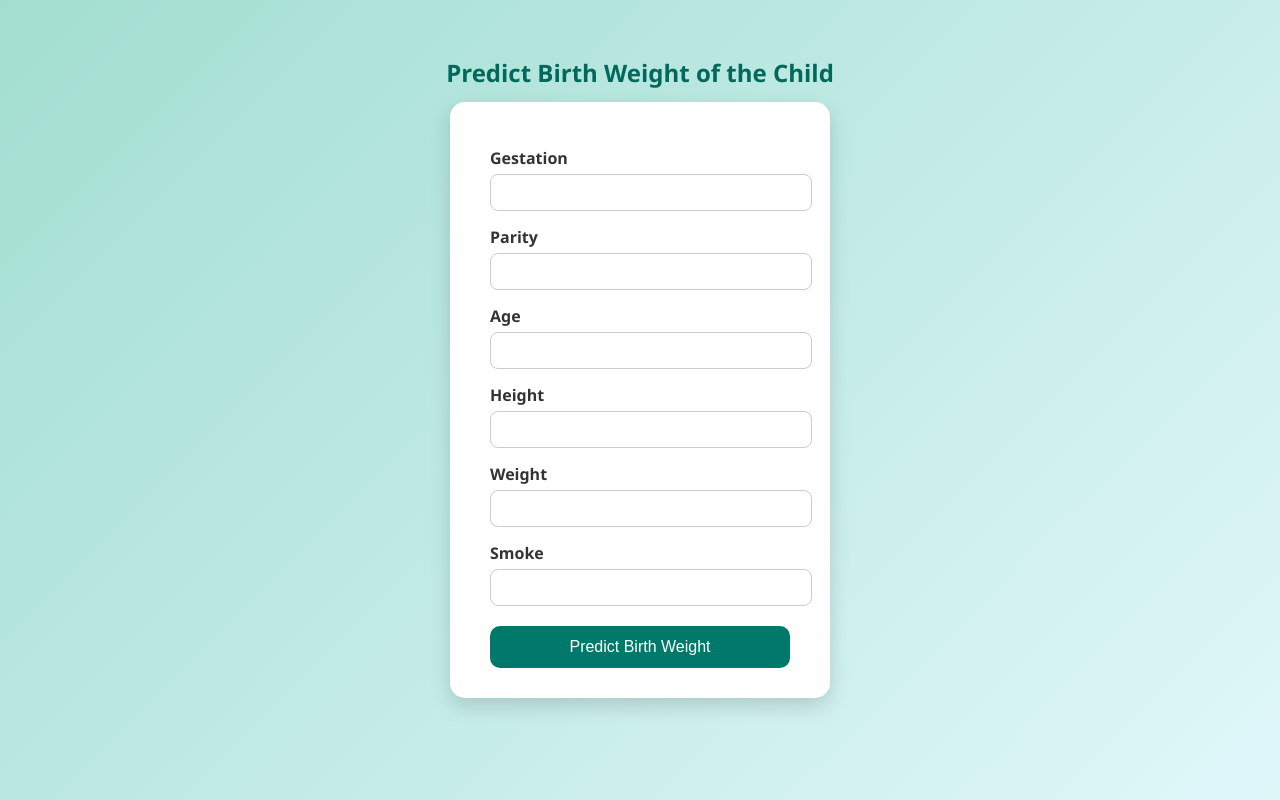
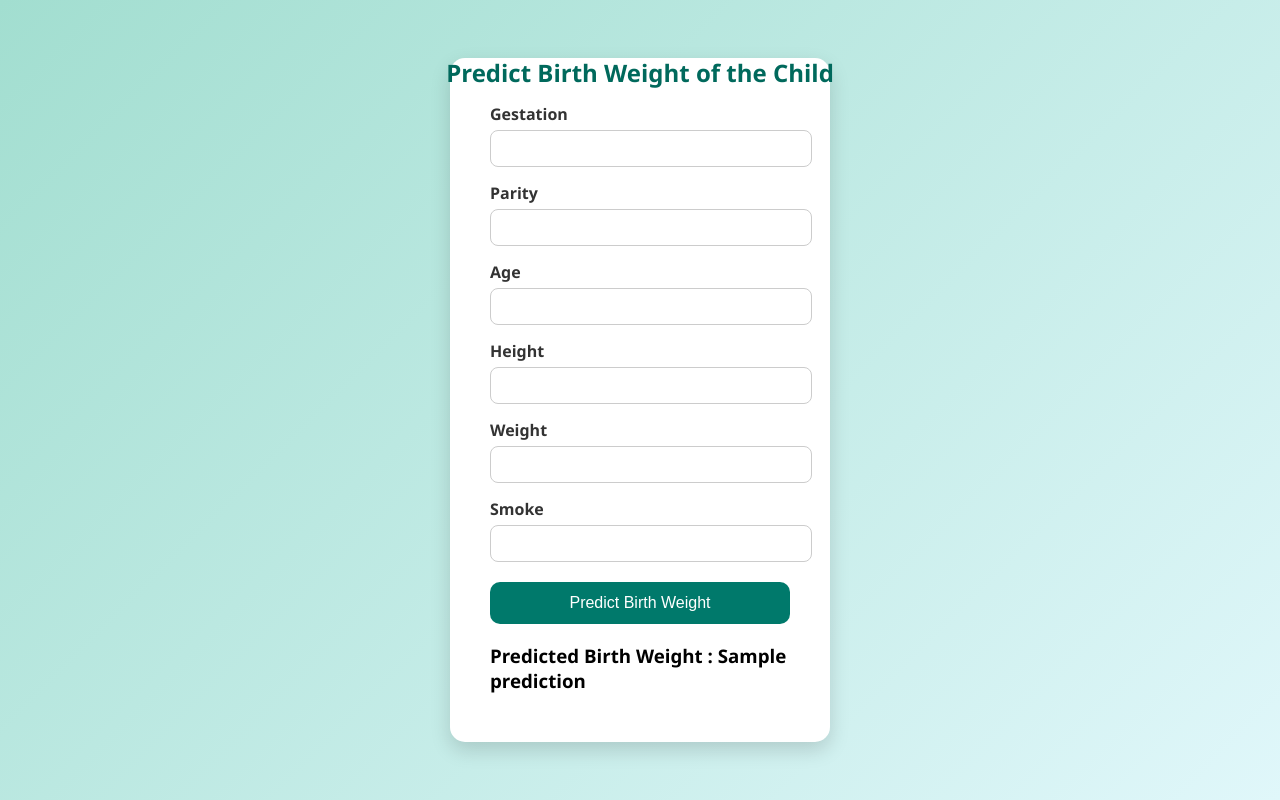
Before and after one commit to Vikash-Kumar-984/Machine-Learning-Model-API-Frontend-and-Backend, a Flask app: template templates/index.html in a window 1280 px wide. Run offline with Flask 3, Linux system fonts and the light colour scheme; the template is opened without the code that fills it: most values are stand-ins (such as "Sample title", 1, 10 or a date in 2020).

Commit message:
Prediction through Frontend

```diff
--- a/app.py
+++ b/app.py
@@ -6,13 +6,22 @@
 
 # Define the endpoint
 
-def get_cleaned_data():
-    gestation =  form_data['gestation']
-    parity =  form_data['parity']
-    age =  form_data['age']
-    height =  form_data['height']
-    weight =  form_data['weight']
-    smoke =  form_data['smoke']
+def get_cleaned_data(form_data):
+    gestation =  float(form_data['gestation'])
+    parity =  int(form_data['parity'])
+    age =  float(form_data['age'])
+    height =  float(form_data['height'])
+    weight =  float(form_data['weight'])
+    smoke =  float(form_data['smoke'])
+
+    cleaned_data = {
+        "gestation":[gestation], #Making the values in 2-D as the trained model is trained as per 2-D
+        "parity": [parity],
+        "age": [age],
+        "height": [height],
+        "weight": [weight],
+        "smoke": [smoke]
+    }
 
     return cleaned_data
 
@@ -43,7 +52,8 @@
     #Return response in json format
     response = {"Prediction ":prediction}
 
-    return jsonify(response)
+    # return jsonify(response)
+    return render_template("index.html",prediction=prediction)
 
 if __name__=='__main__':
     app.run(debug=True)
--- a/templates/index.html
+++ b/templates/index.html
@@ -75,6 +75,8 @@
 
 <body>
   <h1>Predict Birth Weight of the Child</h1>
+
+
   <form action="/predict" method="POST">
     <label>Gestation</label>
     <input name="gestation" type="number">
@@ -95,6 +97,9 @@
     <input name="smoke" type="number">
 
     <button type="submit">Predict Birth Weight</button>
+
+  <h3> Predicted Birth Weight : {{prediction}} </h3>
   </form>
+  <!-- <h3> Predicted Birth Weight : {{prediction}} </h3> -->
 </body>
 </html>
```
